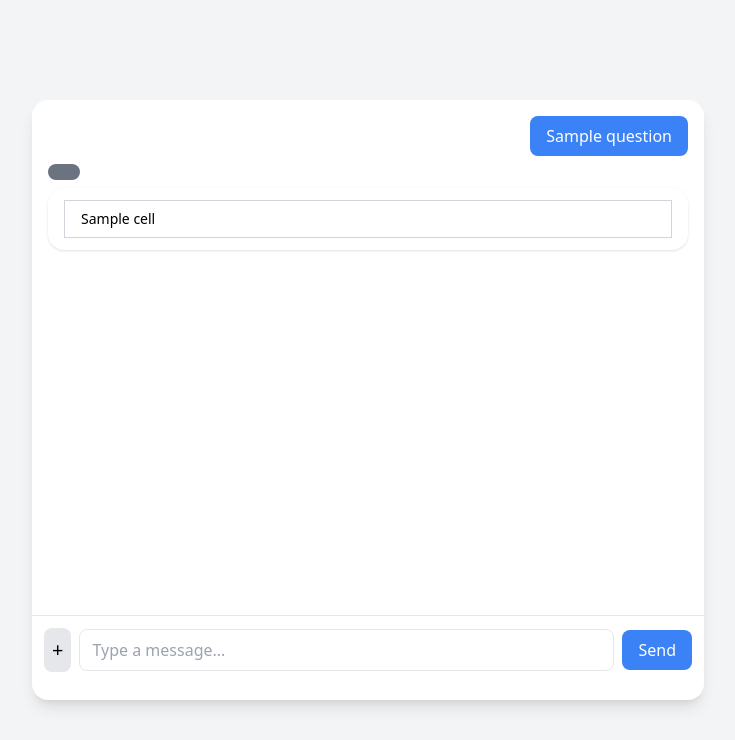
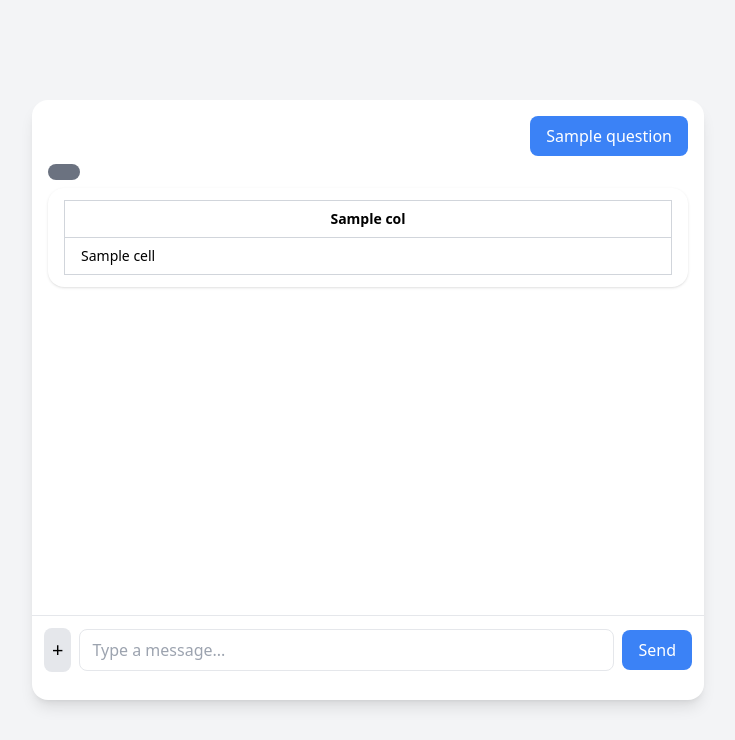
Before and after one commit to Mikiyas97/QueryChatBot, a Flask app: template backend/templates/index.html in a window 1280 px wide. Shown: the top 740 px of the page, without its empty margins (272-1007 px from the left). Run offline with Flask 3, Linux system fonts and the light colour scheme; the template is opened without the code that fills it: most values are stand-ins (such as "Sample title", 1, 10 or a date in 2020); some libraries are stand-ins or nearby versions.

Commit message:
full functional but render or return the whole html

```diff
--- a/backend/app.py
+++ b/backend/app.py
@@ -56,15 +56,17 @@ def ask():
 
         question = request.form.get("question")
         response = model_instance.generate_content(question)
-
         if response:
             query = response.text
             cursor.execute(query)
             results = cursor.fetchall()
+            columns = [desc[0] for desc in cursor.description]
+            columns = [col.upper() for col in columns]
+            print(columns)
             print(results)
             db.close()
 
-            return render_template("index.html", question=question, results=results, query=query)
+            return render_template("index.html", question=question, results=results, query=query, columns=columns)
         message = "No response from AI"
         return render_template("index.html", question=question, results=None, query="No response from AI")
     else:
--- a/backend/templates/index.html
+++ b/backend/templates/index.html
@@ -30,7 +30,13 @@
 
           <div class="overflow-x-auto">
             <table class="min-w-full border border-gray-300 border-collapse">
-
+              <thead>
+                <tr class="hover:bg-gray-100">
+                  {% for col in columns %}
+                    <th class="border border-gray-300 px-4 py-2 text-sm">{{ col }}</th>
+                  {% endfor %}
+                </tr>
+              </thead>
               <tbody>
                 {% for row in results %}
                   <tr class="hover:bg-gray-100">
```
